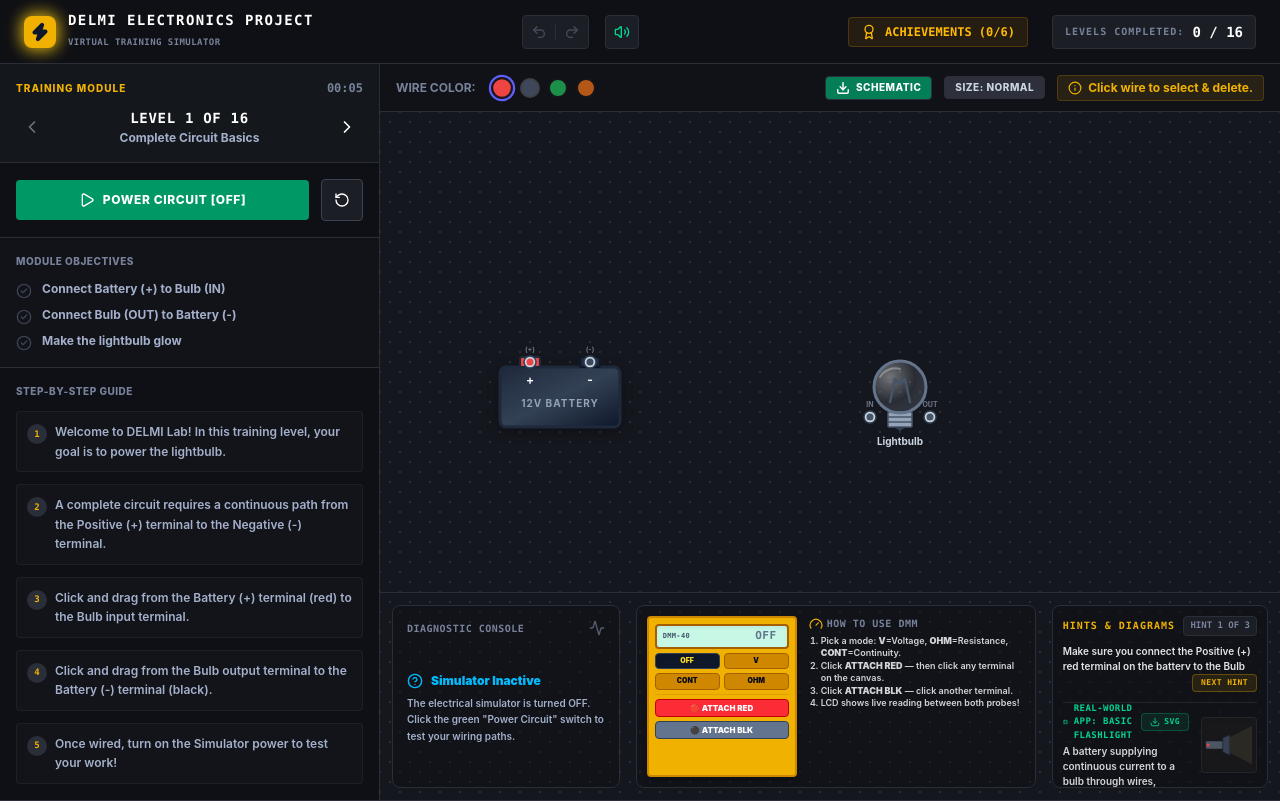
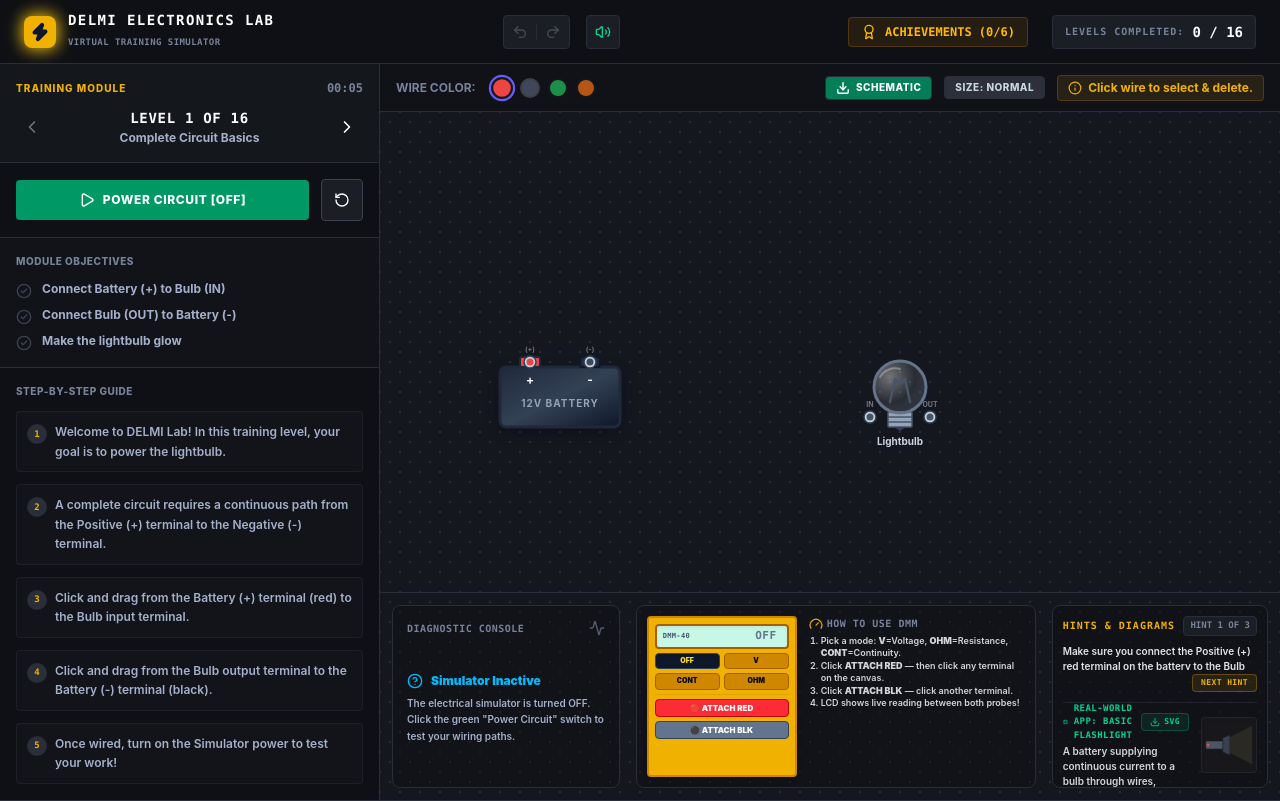
Before and after one commit to arjungautam1/NONC, a React (Vite) app: page / in a window 1280 px wide. Built offline with nearby package versions, Linux system fonts and the light colour scheme.

Commit message:
chore: rename application to Delmi Electronics Lab

```diff
--- a/index.html
+++ b/index.html
@@ -4,7 +4,7 @@
     <meta charset="UTF-8" />
     <link rel="icon" type="image/svg+xml" href="/favicon.svg" />
     <meta name="viewport" content="width=device-width, initial-scale=1.0" />
-    <title>DELMI Electronics Project</title>
+    <title>Delmi Electronics Lab</title>
   </head>
   <body>
     <div id="root"></div>
--- a/src/components/game/ControlPanel.tsx
+++ b/src/components/game/ControlPanel.tsx
@@ -47,7 +47,7 @@ export const ControlPanel: React.FC = () => {
         </div>
         <div>
           <h1 className="text-sm font-black tracking-widest text-white uppercase font-mono leading-none m-0">
-            DELMI ELECTRONICS PROJECT
+            DELMI ELECTRONICS LAB
           </h1>
           <span className="text-[9px] font-extrabold text-industrial-gray-400 tracking-wider font-mono">
             VIRTUAL TRAINING SIMULATOR
```
